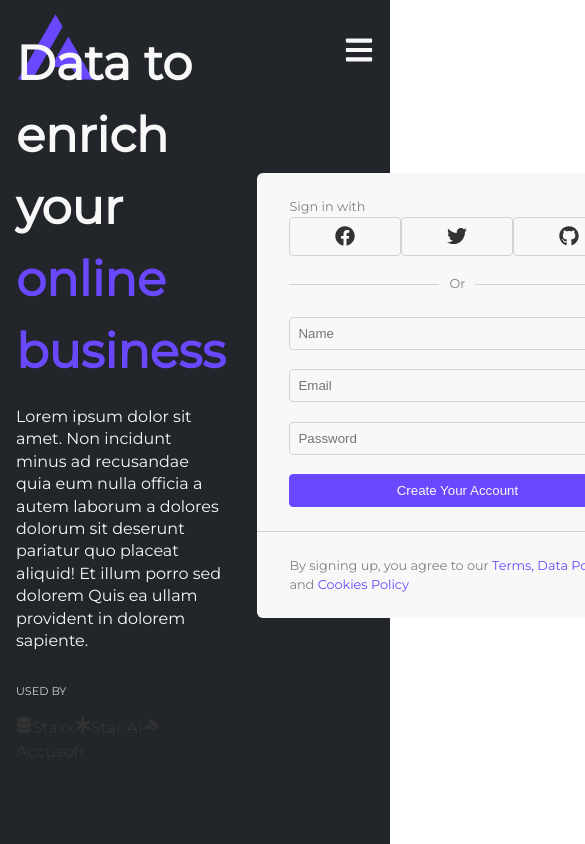
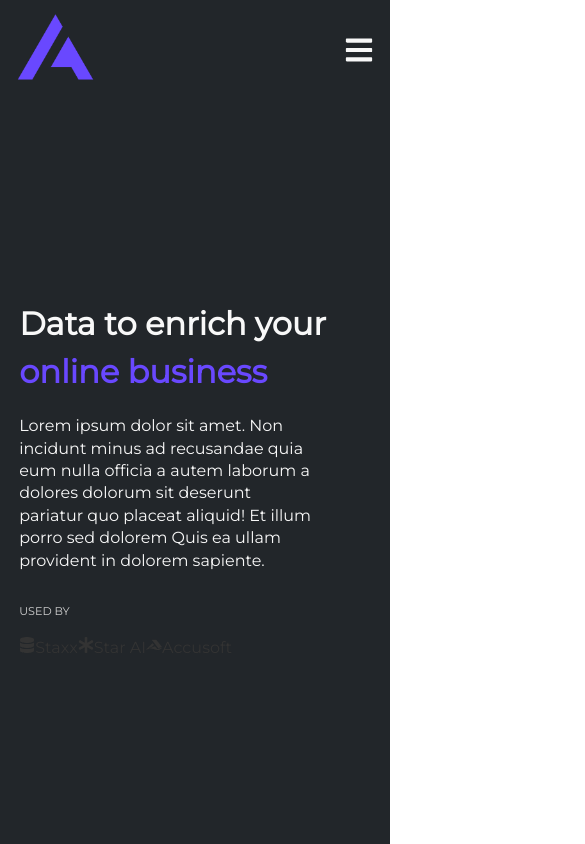
Before and after one commit to mattneary1/reactLandingPage, a React (Create React App) app: page / in a window 390 px wide. Shown: the top 844 px of the page, 585 px wide, since content can reach past the window. Built offline with nearby package versions, Linux system fonts and the light colour scheme.

Commit message:
Hero component and styling

```diff
--- a/src/components/Hero.css
+++ b/src/components/Hero.css
@@ -1,6 +1,6 @@
 .hero {
   width: 100%;
-  height: 100vh;
+  height: 90vh;
   background-color: var(--darkgrey);
 }
 
@@ -77,6 +77,11 @@
   border-radius: 4px;
 }
 
+.social-login span:hover {
+  background-color: var(--grey);
+  cursor: pointer;
+}
+
 .col-2 .divider p {
   width: 100%;
   text-align: center;
@@ -129,3 +134,42 @@ button:hover {
 .form footer span {
   font-weight: 500;
 }
+
+@media screen and (max-width: 940px) {
+  .hero {
+    height: auto;
+    max-width: 100%;
+  }
+
+  .hero .container {
+    padding: 0 1rem;
+  }
+
+  .col-1 {
+    height: 90vh;
+    padding: 0.2rem;
+    max-width: 100%;
+  }
+
+  .col-1 p {
+    max-width: 85%;
+  }
+
+  .hero h1 {
+    font-size: 2rem;
+  }
+
+  .hero .content {
+    grid-template-columns: repeat(1, 1fr);
+  }
+
+  .form-layout {
+    width: 320px;
+  }
+
+  .social-login span {
+    padding: 12px 30px 2px;
+    border: 1px solid var(--lightgrey);
+    border-radius: 4px;
+  }
+}
```
